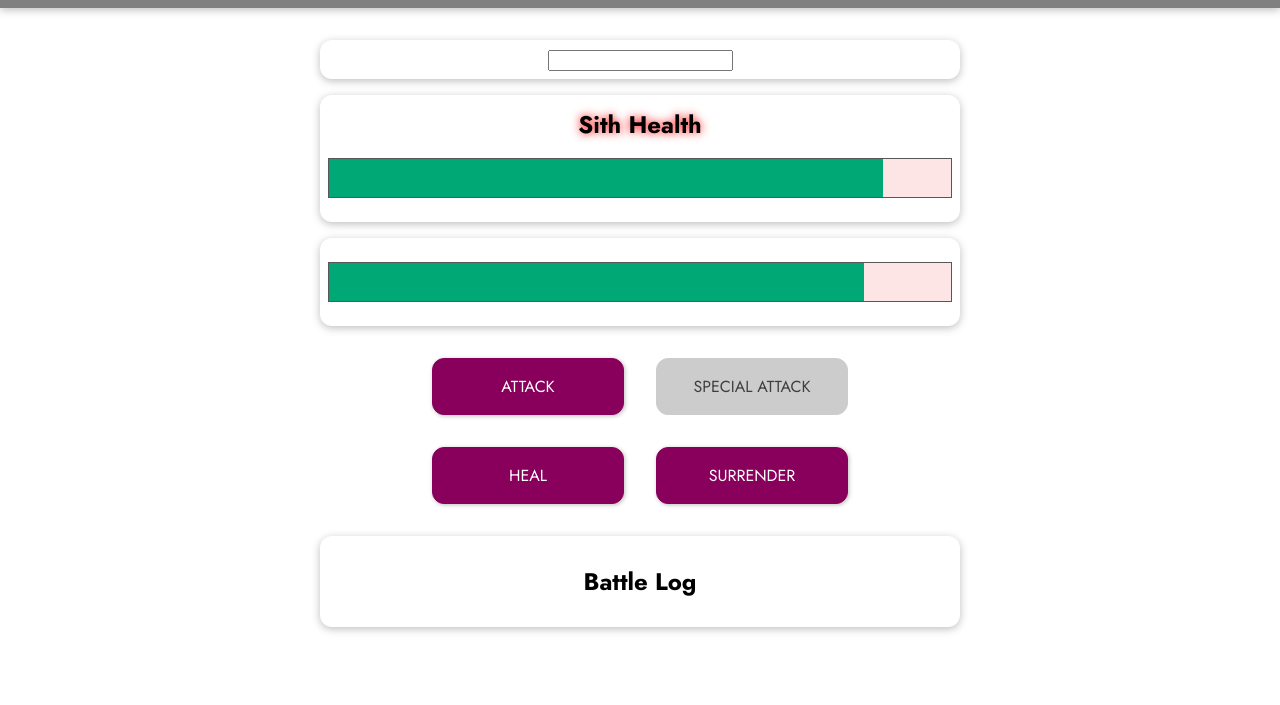
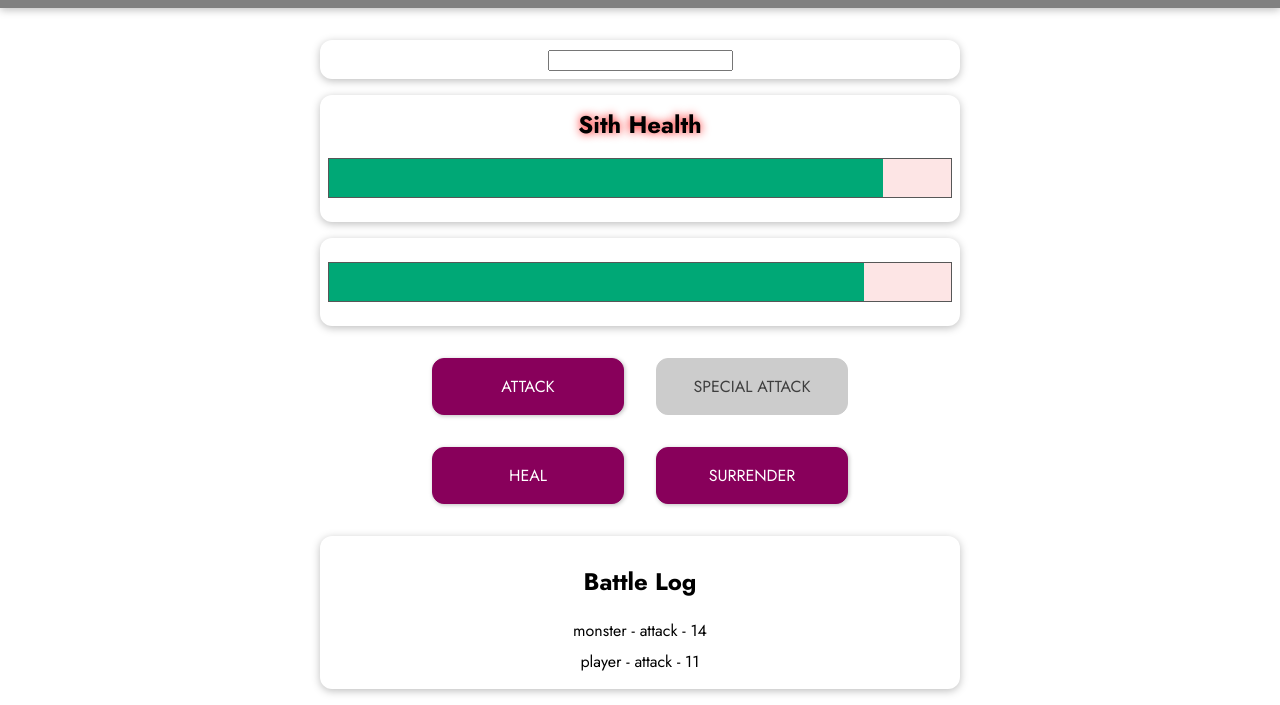
Before and after one commit to JoseAngelCabanes/VueProject7, a plain HTML site: page index.html in a window 1280 px wide. Both pictures are taken after a click on the button "ATTACK". Shown: the part 97-802 px from the top of the page. Drawn offline with nearby package versions, Linux system fonts and the light colour scheme.

Commit message:
added battle log Message to methods and shows in screen whenever something happens

```diff
--- a/app.js
+++ b/app.js
@@ -11,6 +11,7 @@ const app = Vue.createApp({
       winner: null,
       name: "",
       confirmedName: "",
+      logMessages: []
     };
   },
   computed: {
@@ -53,10 +54,10 @@ const app = Vue.createApp({
   methods: {
     confirmedInput(event) {
       this.confirmedName = this.name;
-      event.target.value = '';
+      event.target.value = "";
     },
     setName(nickName, event) {
-      this.name = nickName + ' ' + event.target.value;
+      this.name = nickName + " " + event.target.value;
     },
     startGame() {
       this.playerHealth = 100;
@@ -65,21 +66,25 @@ const app = Vue.createApp({
       this.currentRound = 0;
       this.name = "";
       this.confirmedName = "";
+      this.logMessages = [];
     },
     attackMonster() {
       this.currentRound++;
       const attackValue = getRandomValue(5, 12);
       this.monsterHealth -= attackValue;
+      this.addedLogMessage('player', 'attack', attackValue);
       this.attackPlayer();
     },
     attackPlayer() {
       const attackValue = getRandomValue(8, 15);
       this.playerHealth -= attackValue;
+      this.addedLogMessage('monster', 'attack', attackValue);
     },
     specialAttackMonster() {
       this.currentRound++;
       const attackValue = getRandomValue(10, 25);
       this.monsterHealth -= attackValue;
+      this.addedLogMessage('player', 'special-attack', attackValue);
       this.attackPlayer();
     },
     healPlayer() {
@@ -90,11 +95,19 @@ const app = Vue.createApp({
       } else {
         this.playerHealth += healValue;
       }
+      this.addedLogMessage('player', 'heal', healValue);
       this.attackPlayer();
     },
     surrender() {
       this.winner = "monster";
     },
+    addedLogMessage(who, what, value) {
+      this.logMessages.unshift({
+        actionBy: who,
+        actionType: what,
+        actionValue: value
+      });
+    },
   },
 });
 
--- a/index.html
+++ b/index.html
@@ -53,7 +53,11 @@
       </section>
       <section id="log" class="container">
         <h2>Battle Log</h2>
-        <ul></ul>
+        <ul>
+          <li v-for="logMessage in logMessages">
+            {{ logMessage.actionBy }} - {{ logMessage.actionType }} - {{ logMessage.actionValue }}
+          </li>
+        </ul>
       </section>
     </div>
   </body>
```
